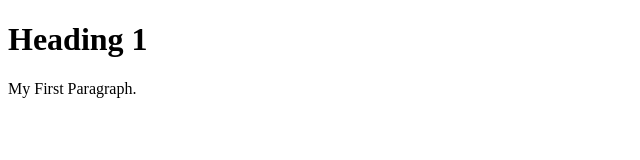
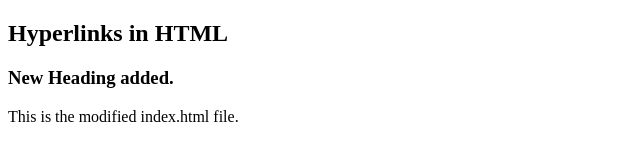
Before and after one commit to tonic-pythonic/3179, a plain HTML site: page index.html in a window 1280 px wide. Shown: the whole page, without its empty margins (0-640 px from the left). Drawn offline with Linux system fonts and the light colour scheme.

Commit message:
Added some new elements to the index.html file

```diff
--- a/index.html
+++ b/index.html
@@ -4,7 +4,9 @@
     <title>My First HTML Document</title>
 </head>
 <body>
-    <h1>Heading 1</h1>
-    <p>My First Paragraph.</p>
+    <h2> Hyperlinks in HTML</h2>
+
+    <h3> New Heading added. </h3>
+    <p>This is the modified index.html file. </p>
 </body>
 </html>
```
